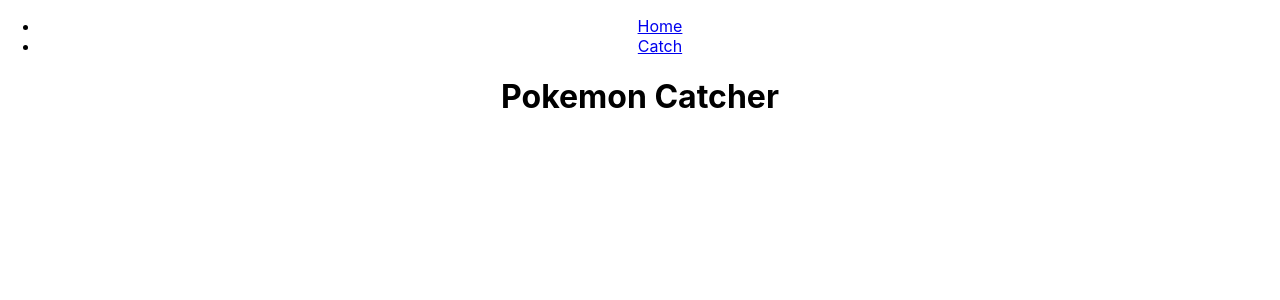
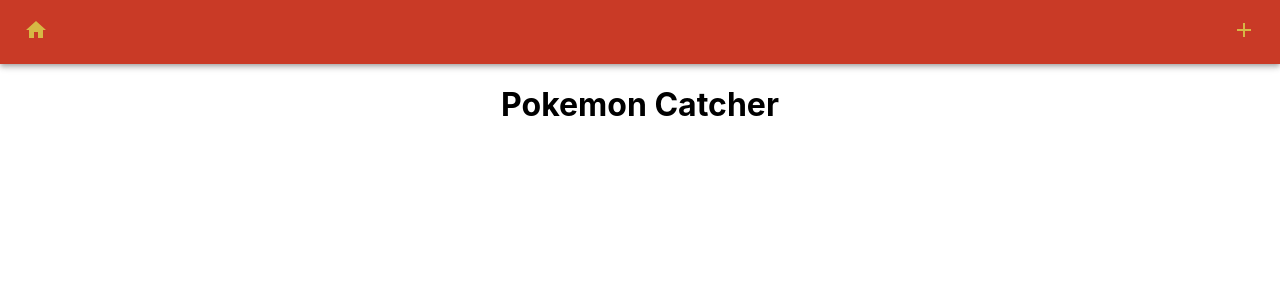
Before and after one commit to mrberggg/pokemon-catcher, a React (Create React App) app: page / in a window 1280 px wide. Shown: the top 300 px of the page. Built offline with nearby package versions, Linux system fonts and the light colour scheme.

Commit message:
Add base layout with theme

```diff
--- a/package.json
+++ b/package.json
@@ -4,6 +4,7 @@
   "private": true,
   "dependencies": {
     "@material-ui/core": "^4.11.0",
+    "@material-ui/icons": "^4.9.1",
     "@testing-library/jest-dom": "^4.2.4",
     "@testing-library/react": "^9.5.0",
     "@testing-library/user-event": "^7.2.1",
--- a/src/App.js
+++ b/src/App.js
@@ -1,23 +1,53 @@
+import {
+  AppBar,
+  Container,
+  Toolbar,
+  makeStyles,
+  createMuiTheme,
+  ThemeProvider,
+} from '@material-ui/core'
+import { Add as AddIcon, Home as HomeIcon } from '@material-ui/icons'
 import React from 'react'
+import { BrowserRouter as Router, Link, Route, Switch } from 'react-router-dom'
 import './App.css'
-import { BrowserRouter as Router, Link, Switch, Route } from 'react-router-dom'
+import Catch from './pages/Catch/Catch'
 import Home from './pages/Home/Home'
-import Catch from './pages/Catch/Catch'
+
+const theme = createMuiTheme({
+  palette: {
+    primary: {
+      main: '#c93a26',
+    },
+    secondary: {
+      main: '#d6b845',
+    },
+  },
+})
+
+const useStyles = makeStyles({
+  spacer: {
+    flexGrow: 1,
+  },
+})
 
 function App() {
+  const classes = useStyles()
   return (
+    <ThemeProvider theme={theme}>
       <div className="App">
         <Router>
-        <nav>
-          <ul>
-            <li>
-              <Link to="/">Home</Link>
-            </li>
-            <li>
-              <Link to="/catch">Catch</Link>
-            </li>
-          </ul>
-        </nav>
+          <AppBar position="static">
+            <Toolbar>
+              <Link to="/">
+                <HomeIcon color="secondary"></HomeIcon>
+              </Link>
+              <div className={classes.spacer}></div>
+              <Link to="/catch">
+                <AddIcon color="secondary"></AddIcon>
+              </Link>
+            </Toolbar>
+          </AppBar>
+          <Container>
             <Switch>
               <Route path="/catch">
                 <Catch />
@@ -26,8 +56,10 @@ function App() {
                 <Home />
               </Route>
             </Switch>
+          </Container>
         </Router>
       </div>
+    </ThemeProvider>
   )
 }
 
```
Also changed, not shown: 1 other file (tests, documents, lock files or other folders). Lines whose indentation alone changed are shown as unchanged.
